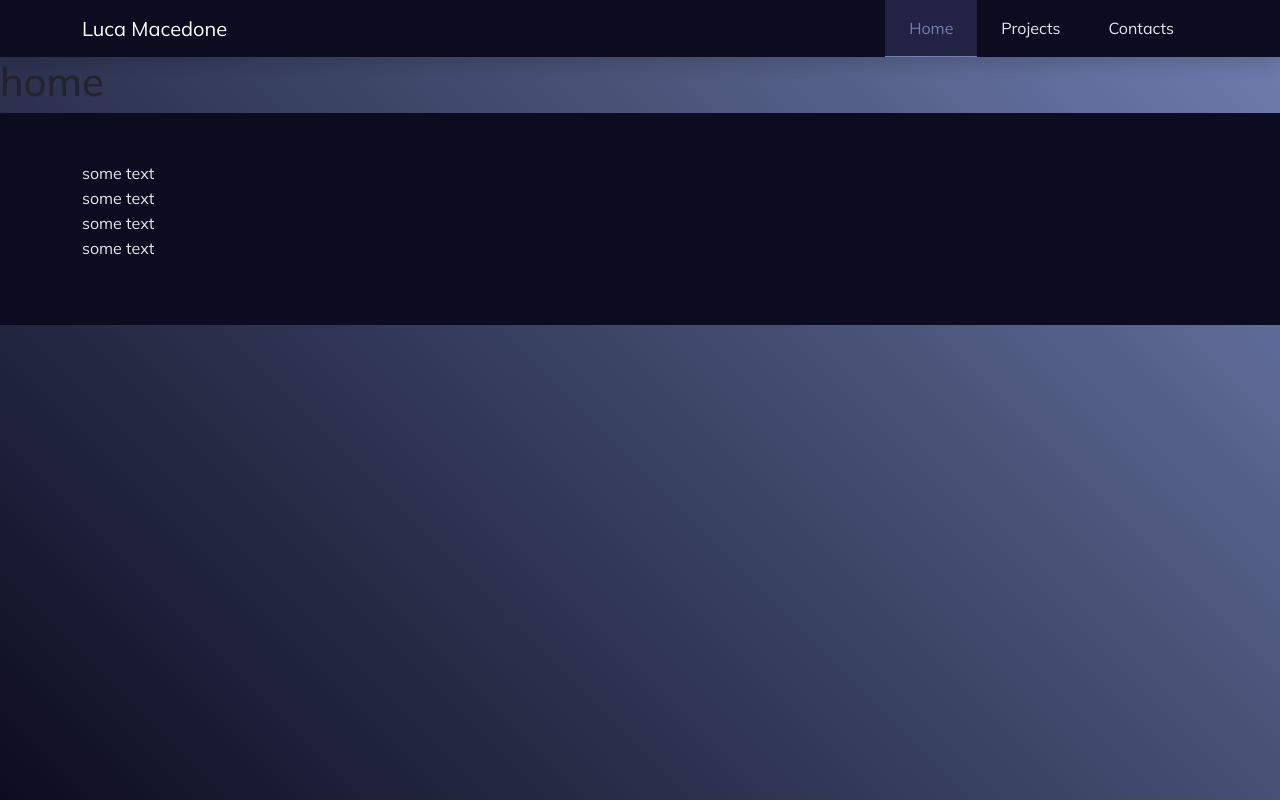
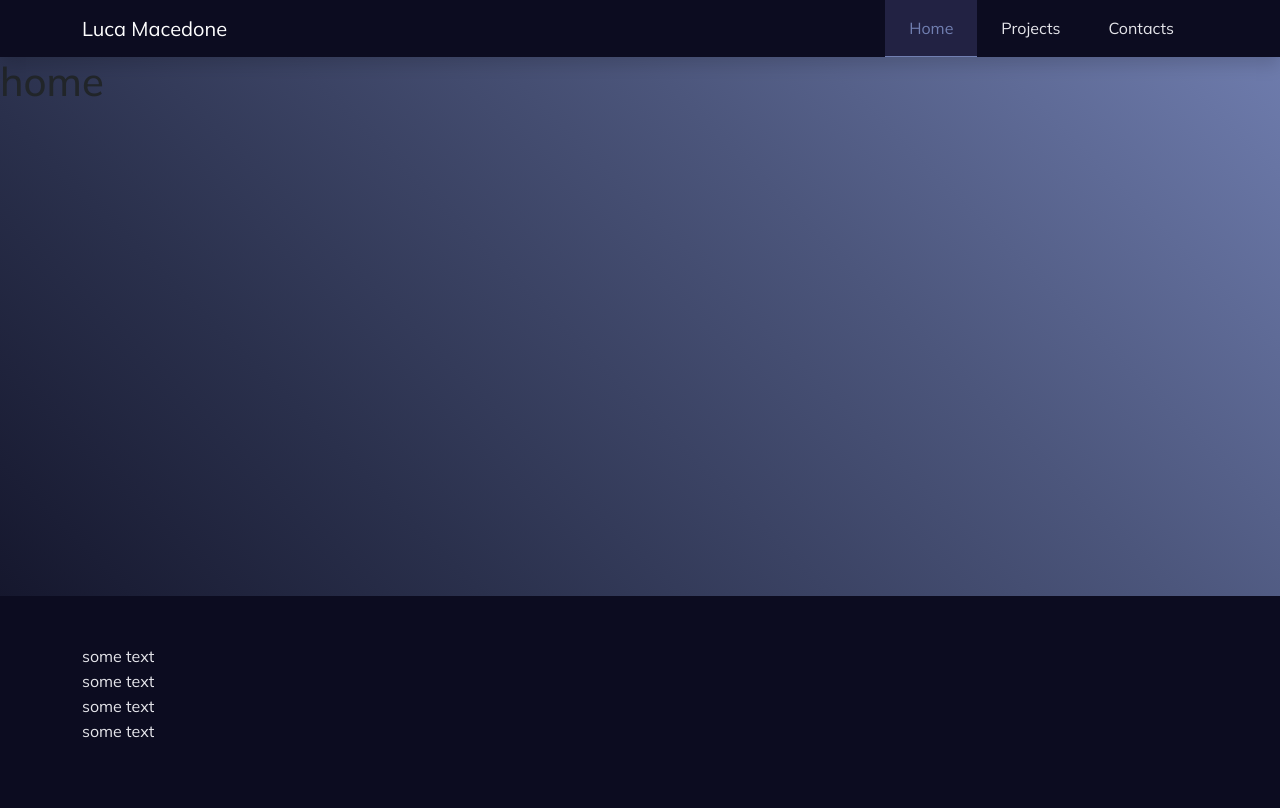
Before and after one commit to luca-macedone/vite-boolfolio, a Vue app: page / in a window 1280 px wide. Built offline with nearby package versions, Linux system fonts and the light colour scheme.

Commit message:
add some sass rule

```diff
--- a/src/App.vue
+++ b/src/App.vue
@@ -13,7 +13,7 @@ export default {
 
 <template>
     <AppHeader />
-    <router-view />
+    <router-view class="body" />
     <AppFooter />
 </template>
 
--- a/src/styles/partials/_common.scss
+++ b/src/styles/partials/_common.scss
@@ -60,3 +60,7 @@
 .ms-border-tertiary {
     border-color: $ms-tertiary !important;
 }
+
+.body {
+    min-height: calc(100vh - 57px - 212px);
+}
--- a/src/views/ProjectList.vue
+++ b/src/views/ProjectList.vue
@@ -46,7 +46,7 @@ export default {
                     <div class="row g-4 py-3">
                         <div class="col-12 col-md-6 col-lg-4" v-for="placeholder in store.project_placeholders">
                             <div class="card h-100 rounded-0 ms-border-secondary ms-bg-light ms-text-dark shadow">
-                                <img src="..." class="project_image rounded-0 border-0" height="300" alt="">
+                                <img class="project_image rounded-0 border-0" height="300" alt="">
                                 <div class="card-body card-img-overlay rounded-0">
                                     <div
                                         class="h-100 d-flex flex-column justify-content-between align-items-start placeholder-glow">
```
